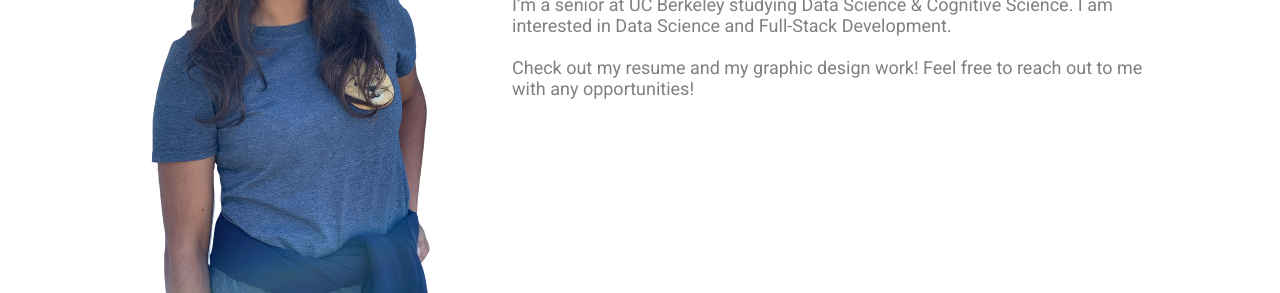
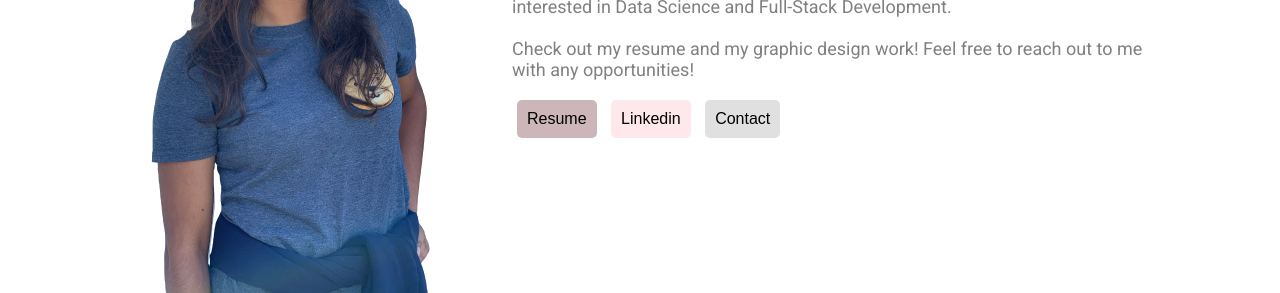
Before and after one commit to abharathala/abharathala.github.io, a plain HTML site: page index.html in a window 1280 px wide. Shown: the part 507-800 px from the top of the page. Drawn offline with Linux system fonts and the light colour scheme.

Commit message:
added contact buttons

```diff
--- a/assets/styles/style.css
+++ b/assets/styles/style.css
@@ -43,8 +43,29 @@
 	font-weight: lighter;
 	font-size: 18px;
 	font-family: 'Roboto';
-	margin-top: 5%;
+	margin-top: 3.5%;
 	margin-left: 40%;
 	width: 50%;
 	color: grey;
 }
+
+button {
+	margin: 5px;
+	margin-top: 20px;
+	padding: 10px;
+	border: none;
+	font-size: 16px;
+	border-radius: 5px;
+}
+
+#resume {
+	background-color: #ccb6b9;
+}
+
+#linkedin {
+	background-color: #ffe8eb;
+}
+
+#contact {
+	background-color: #e0e0e0;
+}
--- a/index.html
+++ b/index.html
@@ -21,6 +21,9 @@
 					Check out my resume and my graphic design work!
 					Feel free to reach out to me with any opportunities!
 				</p>
+				<a href = "https://drive.google.com/file/d/1g9eOM77BVj1XwlX4Hp73vUPygbi2tv8f/view?usp=sharing" target = "_blank"><button id = "resume"> Resume </button></a>
+				<a href = "https://www.linkedin.com/in/abharathala/" target = "_blank"><button id = "linkedin"> Linkedin </button></a>
+				<a href = "mailto:abharathala@berkeley.edu" target = "_blank"> <button id = "contact"> Contact </button> </a>
 			</div>
 		</div>
 		<img id = "lower-pic" src = "assets/images/aparna.png" />
```
